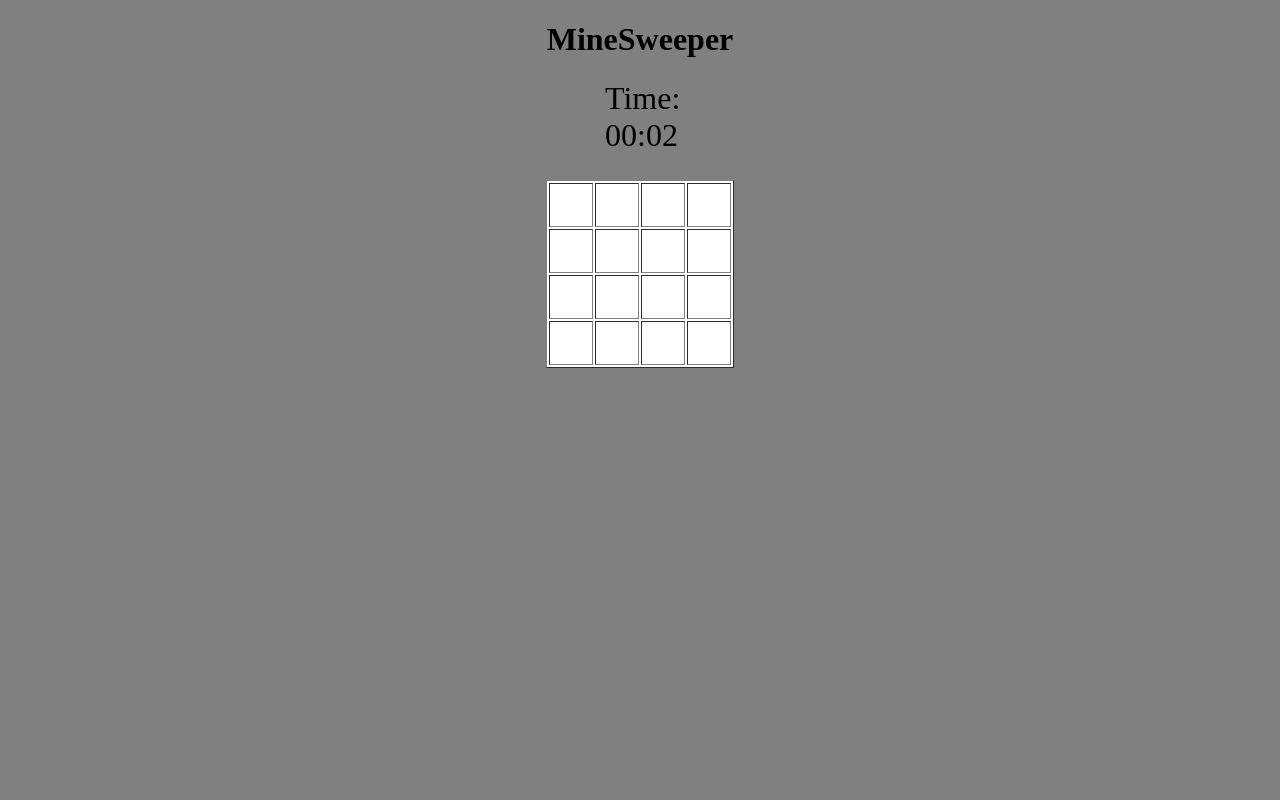
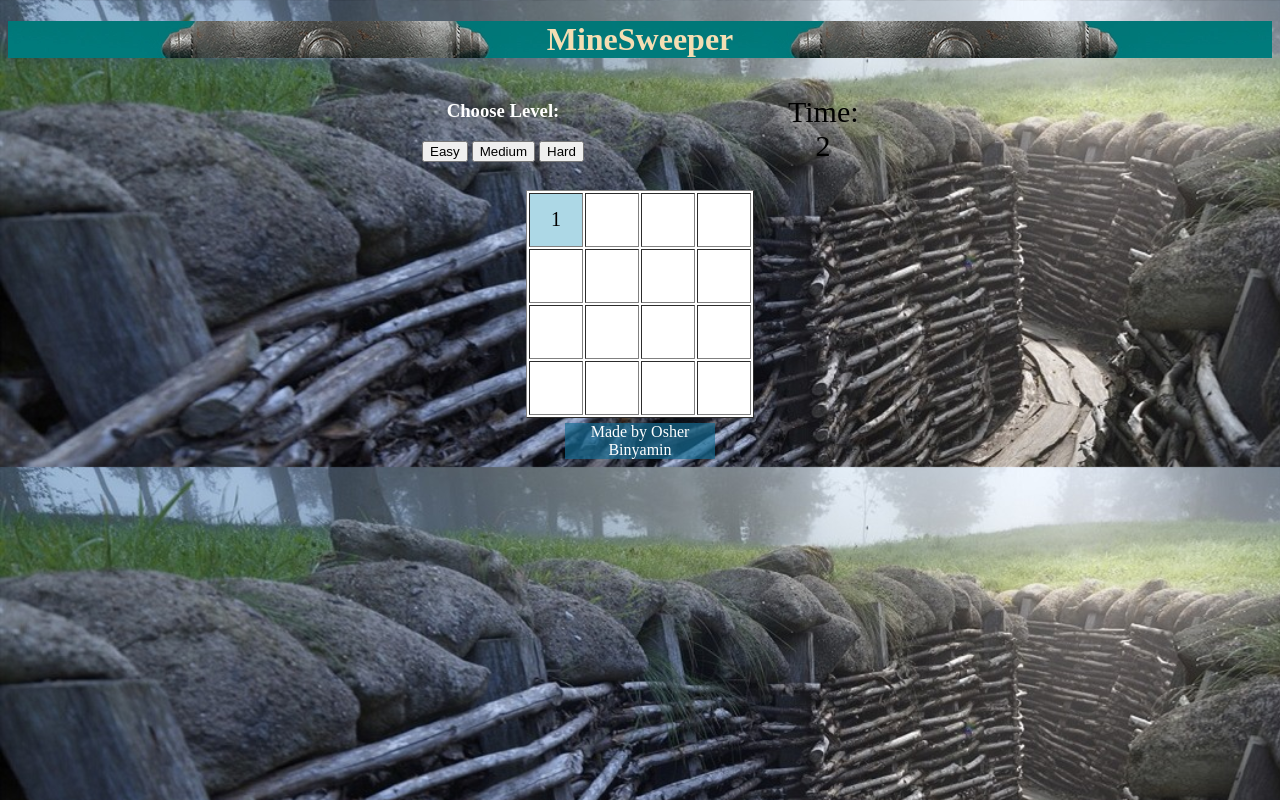
Before and after one commit to osherbinyamin1/Osher-Binyamin-mineSweeper, a plain HTML site: page index.html in a window 1280 px wide. Both pictures are taken after a click on the element 571 px from the left and 204 px from the top of the page. Drawn offline with Linux system fonts and the light colour scheme.

Commit message:
Final changes

```diff
--- a/css/style.css
+++ b/css/style.css
@@ -2,24 +2,54 @@
     text-align: center;
 }
 
+
 body {
-    background-color : grey;
+    background-image: url('/img/battle.jpg');
+    background-size: cover;
+}
+
+h1 {
+    background-image: url('/img/background.png');
+    background-position: 100%;
+    color:wheat;
+}
+
+h3 {
+    color : white;
+}
+.level-btns {
+    display: inline-block;
+    margin-right: 100px;
 }
 
 .timer {
     margin: auto;
+    margin-top: 15px;
+    margin-left: 100px;
     width: 70px;
     height: 70px;
-    font-size:xx-large
+    font-size: 30px;
+    display:inline-block;
 }
 
 .table {
     margin: auto;
-    margin-top: 30px;
+    margin-top: 25px;
     background-color : white
 }
 
+
 .cell {
-    width: 40px;
-    height: 40px;
+    width: 50px;
+    height: 50px;
+    font-size: 20px;
 }
+
+footer{
+    background-color: #156c94ad;
+    color: white;
+    width: 150px;
+    margin: auto;
+    margin-top: 5px;
+
+}
--- a/index.html
+++ b/index.html
@@ -9,9 +9,20 @@
     </head>
     <body onload="initGame()">
         <h1>MineSweeper</h1>
-        <div class="timer"></div>
+
+        <div class="level-btns">
+            <h3>Choose Level:</h3>
+            <button class = "Easy" onclick="changeLevels(this)">Easy</button>
+            <button class = "Medium" onclick="changeLevels(this)">Medium</button>
+            <button class = "Hard" onclick="changeLevels(this)">Hard</button>
+        </div>
+        <div class="timer">Time: 0</div>
+
         <div class="board-container"></div>
 
+
+
+        <footer>Made by Osher Binyamin</footer>
         <script src="js/utils.js"></script>
         <script src="js/main.js"></script>
         <script src="js/mines.js"></script>
--- a/js/main.js
+++ b/js/main.js
@@ -3,28 +3,37 @@
 const MINE = '💣';
 
 var gBoard;
-var gLevel = { SIZE: 4, MINES: 2 };
+var gLevel = { size: 4, mines: 2 };
 var gGame = { isOn: false, shownCount: 0, markedCount: 0, secsPassed: 0 };
 var gInterval;
+var gMinesPos = [];
 
 function initGame() {
-    gBoard = buildBoard(4, 4);
+    clearInterval(gInterval);
+    gInterval = null;
+    gGame = {
+        isOn: true,
+        shownCount: 0,
+        markedCount: 0,
+        secsPassed: 0,
+        minsPassed: 0,
+    };
+    gBoard = buildBoard(gLevel.size);
     console.table(gBoard);
-
     renderBoard(gBoard, '.board-container');
 }
 
-function buildBoard(rows, cols) {
-    // Create the Matrix
+
+function buildBoard(levelSize) {
     var board = [];
-    for (var i = 0; i < rows; i++) {
+    for (var i = 0; i < levelSize; i++) {
         board.push([]);
-        for (var j = 0; j < cols; j++) {
+        for (var j = 0; j < levelSize; j++) {
             board[i][j] = {
                 minesAroundCount: '',
                 isShown: false,
                 isMine: false,
-                isMarked: true,
+                isMarked: false,
             };
         }
     }
@@ -35,11 +44,15 @@ function renderBoard(board, selector) {
     var strHTML = '<table class ="table" border="1"><tbody>';
     for (var i = 0; i < board.length; i++) {
         strHTML += '<tr>';
-        for (var j = 0; j < board[0].length; j++) {
-            // var cell = board[i][j];
+        for (var j = 0; j < board.length; j++) {
             var className = `cell cell${i}-${j}`;
-            strHTML += `<td class="${className}" onclick="cellClicked(this, ${i}, ${j})"></td>`;
+            strHTML += `<td class="${className}" onclick="cellClicked(this, ${i}, ${j})">`;
+            var cell = board[i][j];
+            if (cell.isMine && cell.isShown) className += ` mine`;
+
+            strHTML += `</td>`;
         }
+
         strHTML += '</tr>';
     }
     strHTML += '</tbody></table>';
@@ -47,39 +60,114 @@ function renderBoard(board, selector) {
     elContainer.innerHTML = strHTML;
 }
 
+// Beginner (4*4 with 2 MINES)
+// Medium (8 * 8 with 12 MINES)
+// Expert (12 * 12 with 30 MINES)
+function changeLevels(elBtn) {
+    switch (elBtn.innerText) {
+        case 'Easy':
+            gLevel.size = 4;
+            gLevel.mines = 2;
+            resetGame();
+            break;
+        case 'Medium':
+            gLevel.size = 8;
+            gLevel.mines = 12;
+            resetGame();
+            break;
+        case 'Hard':
+            gLevel.size = 12;
+            gLevel.mines = 30;
+            resetGame();
+            break;
+    }
+    initGame();
+}
+
 function cellClicked(elCell, i, j) {
+    if (!gGame.isOn) return;
     if (gBoard[i][j].isShown) return;
-    gGame.shownCount++
-    if(gGame.shownCount === 1) {
-        startTimer()
-        addMines(gBoard , gLevel.MINES ,i , j)
+
+    gGame.shownCount++;
+    if (gGame.shownCount === 1) {
+        addMines(gBoard, gLevel.mines);
         setMinesNegsCount(gBoard);
+        startTimer();
     }
 
     gBoard[i][j].isShown = true; //model
 
     //DOM
-    if (gBoard[i][j].isMine) elCell.innerText = '💣';
-    else elCell.innerText = gBoard[i][j].minesAroundCount;
+    if (!gBoard[i][j].isMine) {
+        //NOT MINE
+        gBoard[i][j].isShown = true;
+        if (gBoard[i][j].minesAroundCount === 0) {
+            expandShown(gBoard, i, j);
+        } else {
+            elCell.innerText = gBoard[i][j].minesAroundCount;
+        }
+        elCell.style.backgroundColor = 'lightblue';
+        gGame.shownCount++;
+    } else {
+        //MINE
+        elCell.innerText = MINE;
+        elCell.style.backgroundColor = 'red';
+    }
 }
 
-function startTimer() {
-    var elTimer = document.querySelector('.timer');
-    var startTime  = Date.now();
+function resetGame(isWin) {
+    if (!gGame.isOn) return;
+    clearInterval(gInterval);
+    gInterval = null;
 
-    gInterval = setInterval(function() {
-        var time = new Date()
-        var timeDiff = time - startTime
-        var minutes = Math.floor((timeDiff % (1000 * 60 * 60)) / (1000 * 60));
-        var seconds = Math.floor((timeDiff % (1000 * 60)) / 1000)
+    if (!isWin) {
+        for (var i = 0; i < gBoard.length; i++) {
+            for (var j = 0; j < gBoard[0].length; j++) {
+                if (gBoard[i][j].isMine) {
+                    var currElCell = document.querySelector(`.cell${i}-${j}`);
+                    currElCell.innerText = '💣';
+                }
+            }
+        }
+    }
+    gGame = {
+        isOn: false,
+        shownCount: 0,
+        markedCount: 0,
+        secsPassed: 0,
+    };
 
-        minutes = (minutes < 10) ? '0' + minutes : minutes
-        seconds = (seconds < 10) ? '0' + seconds : seconds
+}
 
-        elTimer.innerText = `Time: ${minutes}:${seconds}` }
-        ,1)
+function expandShown(board, i, j) {
+    var minesNegs = [];
+    var cellrowIdx = i;
+    var cellColIdx = j;
+    for (var i = cellrowIdx - 1; i <= cellrowIdx + 1; i++) {
+        if (i < 0 || i >= board.length) continue;
+        for (var j = cellColIdx - 1; j <= cellColIdx + 1; j++) {
+            if (j < 0 || j >= board[i].length) continue;
+            if (gBoard[i][j].isMarked || gBoard[i][j].isMine) continue;
+            if (i === cellrowIdx && j === cellColIdx) continue;
+            if (gBoard[i][j].minesAroundCount === 0 && !gBoard[i][j].isShown) {
+                minesNegs.push({ i: i, j: j });
+            }
+            var currElCell = document.querySelector(`.cell${i}-${j}`);
+            if (!gBoard[i][j].isShown) gGame.shownCount++;
+            gBoard[i][j].isShown = true;
+            currElCell.style.backgroundColor = 'lightblue';
+            currElCell.innerText = gBoard[i][j].minesAroundCount === 0 ? '' : gBoard[i][j].minesAroundCount;
+        }
+    }
+    if (!minesNegs.length) return;
+    for (var i = 0; i < minesNegs.length; i++) {
+        var cellI = minesNegs[i].i;
+        var cellJ = minesNegs[i].j;
+        var currElCell = document.querySelector(`.cell${cellI}-${cellJ}`);
+        expandShown(gBoard, currElCell, cellI, cellJ);
+    }
 }
 
 //implements left:
 //function cellMarked(elCell)
-//function expandShown(board,elCell,i,j)
+//function expandShown(board,elCell,i,j) VVVVVV
--- a/js/mines.js
+++ b/js/mines.js
@@ -4,33 +4,41 @@ function setMinesNegsCount(board) {
     for (var i = 0; i < board.length; i++) {
         for (var j = 0; j < board[i].length; j++) {
             var minesAroundCounter = countNegs(board, i, j);
-            if(minesAroundCounter === 0) board[i][j].minesAroundCount = ''
-            else board[i][j].minesAroundCount = minesAroundCounter;
+            board[i][j].minesAroundCount = minesAroundCounter;
         }
     }
 }
 
 function countNegs(board, rowIdx, colIdx) {
-    var count = 0;
+    var negsCount = 0;
     for (var i = rowIdx - 1; i <= rowIdx + 1; i++) {
         if (i < 0 || i > board.length - 1) continue;
         for (var j = colIdx - 1; j <= colIdx + 1; j++) {
             if (j < 0 || j > board[0].length - 1) continue;
             if (i === rowIdx && j === colIdx) continue;
-            if (board[i][j].isMine) count++;
+            if (board[i][j].isMine) negsCount++;
         }
     }
-    return count;
+    return negsCount;
 }
 
-function addMines(board , minesCount ,rowIdx , colIdx) {
-    var minesCounter = 0;
+function addMines(board, minesCount) {
     for (var i = 0; i < minesCount; i++) {
-        var row = Math.floor(Math.random() * board.length);
-        var col = Math.floor(Math.random() * board[0].length);
-        if (!board[row][col].isMine && row !== rowIdx && col !== colIdx) {
-            board[row][col].isMine = true;
-            minesCounter++;
+        var pos = setMinePos(board);
+        gMinesPos.push(pos);
+        board[pos.i][pos.j].isMine = !board[pos.i][pos.j].isMine;
+    }
+    return board;
+}
+
+function setMinePos(board) {
+    var notMineCells = [];
+    for (var i = 0; i < board.length; i++) {
+        for (var j = 0; j < board[0].length; j++) {
+            if (!board[i][j].isMine && !board[i][j].isShown) notMineCells.push({ i: i, j: j });
         }
     }
+    var randIdx = getRandomInt(0, notMineCells.length - 1);
+    var randPos = notMineCells[randIdx];
+    return randPos;
 }
--- a/js/utils.js
+++ b/js/utils.js
@@ -35,3 +35,34 @@ function getRandomColor() {
     var b = Math.floor(Math.random() * 256);
     return 'rgb(' + r + ',' + g + ',' + b + ')';
 }
+
+function startTimer() {
+    var elTimer = document.querySelector('.timer');
+    var startTime = Date.now();
+
+    gInterval = setInterval(function () {
+        var time = new Date();
+        var timeDiff = time - startTime;
+        var minutes = Math.floor((timeDiff % (1000 * 60 * 60)) / (1000 * 60));
+        var seconds = Math.floor((timeDiff % (1000 * 60)) / 1000);
+
+        minutes = minutes < 10 ? '0' + minutes : minutes;
+        seconds = seconds < 10 ? '0' + seconds : seconds;
+
+        elTimer.innerText = `Time: ${++gGame.secsPassed}`;
+    }, 1000);
+}
+
+
+// function restartGame() {
+//     gScore = 0;
+//     gGeneratedBalls = 2;
+//     gInterval = 0;
+//     gIntervalGlue = 0;
+//     // var elScoreCount = document.querySelector('h2 span');
+//     var elRestartBtn = document.querySelector('.restart');
+//     elRestartBtn.style.display = 'none';
+//     // elScoreCount.innerText = `Congrats! You Collected ${gScore} Balls`;
+//     // document.querySelector('h2 span').innerText = `Congrats! You Collected ${gScore} Balls`;
+//     initGame();
+// }
```
Also changed, not shown: img/background.png (added), img/battle.jpg (added).
